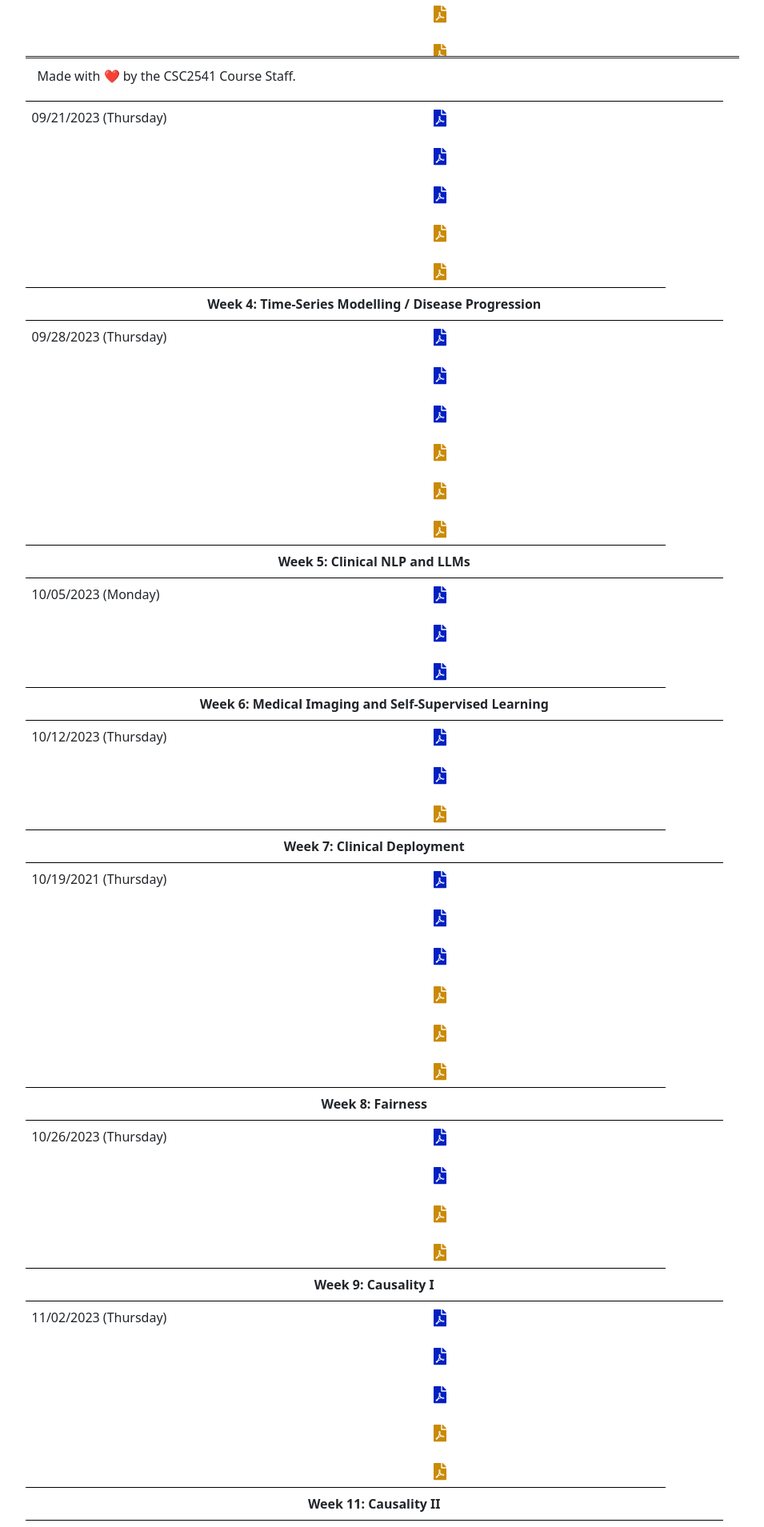
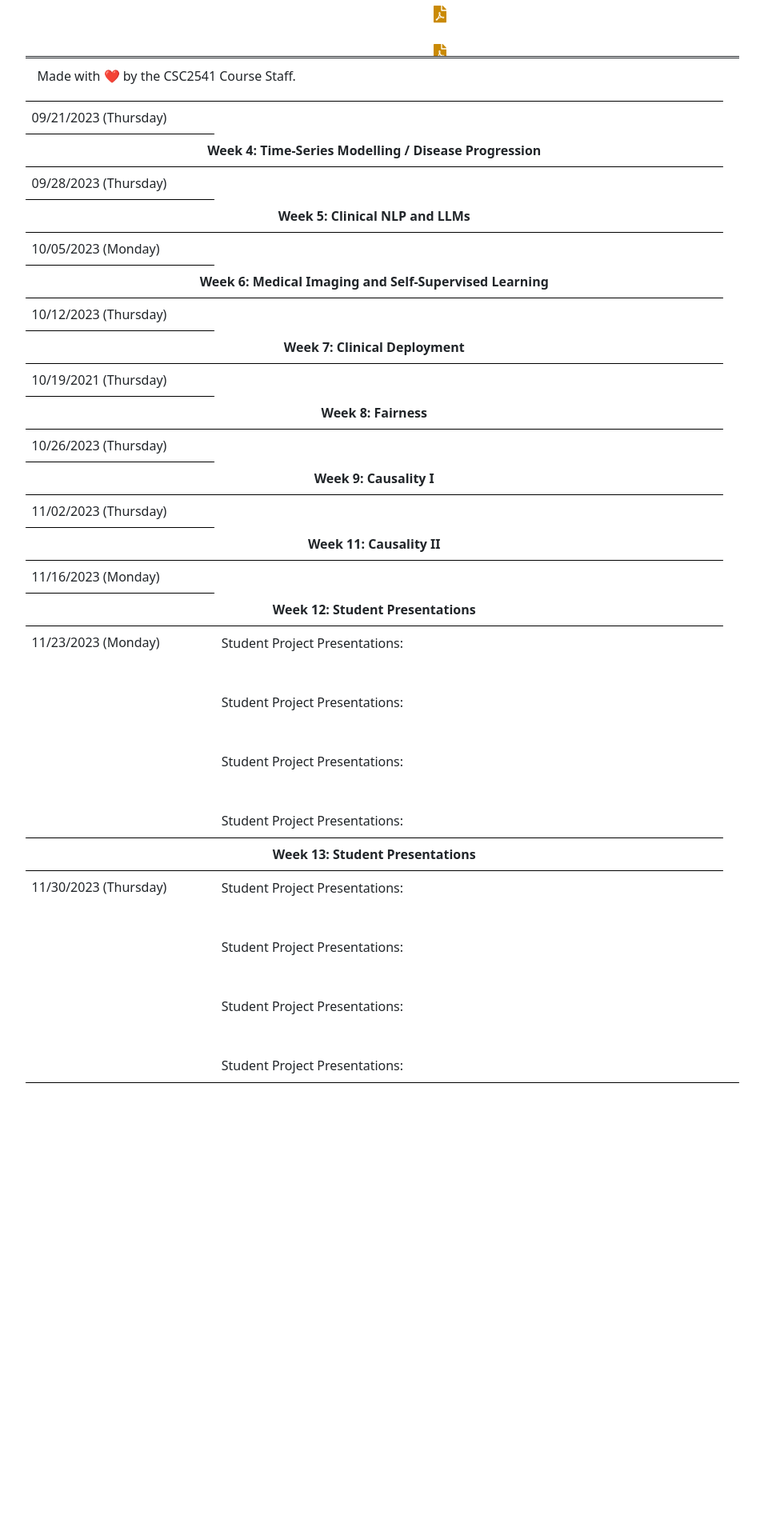
Before and after one commit to csc2541-2023/csc2541-2023.github.io, a Next.js app: page /schedule in a window 1280 px wide. Shown: the part 680-2589 px from the top of the page at 80% size, without its empty margins (162-1117 px from the left). After the commit the page ends 2182 px from the top, so only its background shows below. Built offline with nearby package versions, Linux system fonts and the light colour scheme; what @tailwindcss/typography would draw is missing.

Commit message:
removed readings

```diff
--- a/pages/schedule.js
+++ b/pages/schedule.js
@@ -132,7 +132,7 @@ export default function Home() {
               <tr>
                 <td>09/21/2023 (Thursday)</td>
                 {/* <td>Lecture: <a>Time Series Modeling in Healthcare I</a> <i>(Rahul Krishnan)</i></td> */}
-                <td rowSpan="1">
+                {/* <td rowSpan="1">
                 {makeLink("mandatory",
                   "https://static1.squarespace.com/static/59d5ac1780bd5ef9c396eda6/t/5b7372dc1ae6cf102e27b7e7/1534292701747/13.pdf",
                   "Disease-Atlas: Navigating Disease Trajectories... (Lim et al.)")}
@@ -152,7 +152,7 @@ export default function Home() {
                   {makeLink("optional",
                   "http://www.marzyehghassemi.com//wp-content/uploads/2016/10/JAMIA_2016_Ghassemi_Wu_Understanding_vasopressor_interventions.pdf",
                   "Understanding vasopressor intervention and... (Wu, Ghassemi et al.)")}
-                </td>
+                </td> */}
               </tr>
               {/* <tr>
                 <td>09/28/2023 (Thursday)</td>
@@ -169,7 +169,7 @@ export default function Home() {
               <tr>
                 <td>09/28/2023 (Thursday)</td>
                 {/* <td>Guest Lecture: <a>Discovery of Parkinson’s Disease States Using Machine Learning and Longitudinal Data</a> <i> (Kristen Severson)</i></td> */}
-                <td rowSpan="1">
+                {/* <td rowSpan="1">
                   {makeLink("mandatory",
                   "https://arxiv.org/abs/2102.11218",
                   "Neural Pharmacodynamic State Space Modeling (Hussain et al.)")}
@@ -193,7 +193,7 @@ export default function Home() {
                   {makeLink("optional",
                   "https://www.ncbi.nlm.nih.gov/pmc/articles/PMC4191837/",
                   "Modeling Disease Progression via Fused Sparse... (Zhou et al.)")}
-                </td>
+                </td> */}
               </tr>
               {/* <tr>
                 <td>09/29/2021 (Wednesday)</td>
@@ -218,7 +218,7 @@ export default function Home() {
               <tr>
                 <td>10/05/2023 (Monday)</td>
                 {/* <td>Lecture: <a> Clinical Natural Language Processing</a> <i>(Rahul Krishnan)</i></td> */}
-                <td rowSpan="1">
+                {/* <td rowSpan="1">
                 {makeLink("mandatory",
                   "https://arxiv.org/pdf/1706.03762.pdf",
                   "Attention Is All You Need (Vaswani et al.)")}
@@ -230,7 +230,7 @@ export default function Home() {
                   {makeLink("mandatory",
                   "https://arxiv.org/abs/1901.08746",
                   "BioBERT: a pre-trained biomedical language... (Lee et al.)")}
-                </td>
+                </td> */}
               </tr>
               {/* <tr>
                 <td>10/06/2021 (Wednesday)</td>
@@ -251,7 +251,7 @@ export default function Home() {
               </tr>
               <tr>
                 <td>10/12/2023 (Thursday)</td>
-                <td rowSpan="1">
+                {/* <td rowSpan="1">
                 {makeLink("mandatory",
                   "https://arxiv.org/abs/1912.08142",
                   "Causality matters in medical imaging (Castro et al.)")}
@@ -263,7 +263,7 @@ export default function Home() {
                   {makeLink("optional",
                   "https://arxiv.org/pdf/1505.04597.pdf",
                   "U-Net: Convolutional Networks for Biomedical... (Ronneberger et al.)")}
-                </td>
+                </td> */}
               </tr>
              {/*  <tr>
                 <td>10/13/2021 (Wednesday)</td>
@@ -280,7 +280,7 @@ export default function Home() {
               <tr>
                 <td>10/19/2021 (Thursday)</td>
                 {/* <td>Lecture: <a>Self-Supervised Learning</a> <i>(Rahul Krishnan)</i></td> */}
-                <td rowSpan="1">
+                {/* <td rowSpan="1">
                   {makeLink("mandatory",
                   "https://arxiv.org/pdf/1810.03993.pdf",
                   "Model Cards for Model Reporting (Mitchell et al.)")}
@@ -304,7 +304,7 @@ export default function Home() {
                   {makeLink("optional",
                   "https://arxiv.org/pdf/1703.04730.pdf",
                   "Understanding Black-box Predictions via... (Koh and Liang)")}
-                </td>
+                </td> */}
               </tr>
               {/* <tr>
                 <td>10/20/2021 (Wednesday)</td>
@@ -326,7 +326,7 @@ export default function Home() {
               <tr>
                 <td>10/26/2023 (Thursday)</td>
                 {/* <td>Guest Lecture: <a>Machine Learning for Equitable Healthcare</a> <i>(Irene Chen)</i></td> */}
-                <td rowSpan="1">
+                {/* <td rowSpan="1">
                 {makeLink("mandatory",
                   "https://www.science.org/doi/abs/10.1126/science.aax2342",
                   "Dissecting racial bias in an algorithm... (Obermeyer et al.)")}
@@ -342,7 +342,7 @@ export default function Home() {
                   {makeLink("optional",
                   "https://jamanetwork.com/journals/jamadermatology/article-abstract/2688587",
                   "Machine Learning and Health Care Disparities... (Adamson and Smith)")}
-                </td>
+                </td> */}
               </tr>
               {/* <tr>
                 <td>10/27/2021 (Wednesday)</td>
@@ -372,7 +372,7 @@ export default function Home() {
               <tr>
                 <td>11/02/2023 (Thursday)</td>
                 {/* <td>Lecture: <a>Clinical Trials</a> <i>(Rahul Krishnan)</i></td> */}
-                <td rowSpan="1">
+                {/* <td rowSpan="1">
                 {makeLink("mandatory",
                   "https://trialsjournal.biomedcentral.com/articles/10.1186/s13063-021-05489-x",
                   "The role of machine learning in clinical research... (Weissler et al.)")}
@@ -392,7 +392,7 @@ export default function Home() {
                   {makeLink("optional",
                   "https://www.nature.com/articles/s41591-018-0310-5",
                   "Guidelines for reinforcement learning in healthcare (Gottesman et al.)")}
-                </td>
+                </td> */}
               </tr>
              {/*  <tr>
                 <td>11/03/2021 (Wednesday)</td>
@@ -426,7 +426,7 @@ export default function Home() {
               <tr>
                 <td>11/16/2023 (Monday)</td>
                 {/* <td>Lecture: <a>Causality and Missingness</a> <i>(Rahul Krishnan)</i></td> */}
-                <td rowSpan="1">
+                {/* <td rowSpan="1">
                 {makeLink("mandatory",
                   "https://www.hsph.harvard.edu/miguel-hernan/causal-inference-book/",
                   "Causal Inference: What If. (Chapter 1) (Hernan and Robins)")}
@@ -450,7 +450,7 @@ export default function Home() {
                   {makeLink("optional",
                   "https://academic.oup.com/ectj/article/21/1/C1/5056401",
                   "Double/debiased machine learning for... (Chernozhukov et al.)")}
-                </td>
+                </td> */}
               </tr>
               {/* <tr>
                 <td>11/17/2021 (Wednesday)</td>
```
